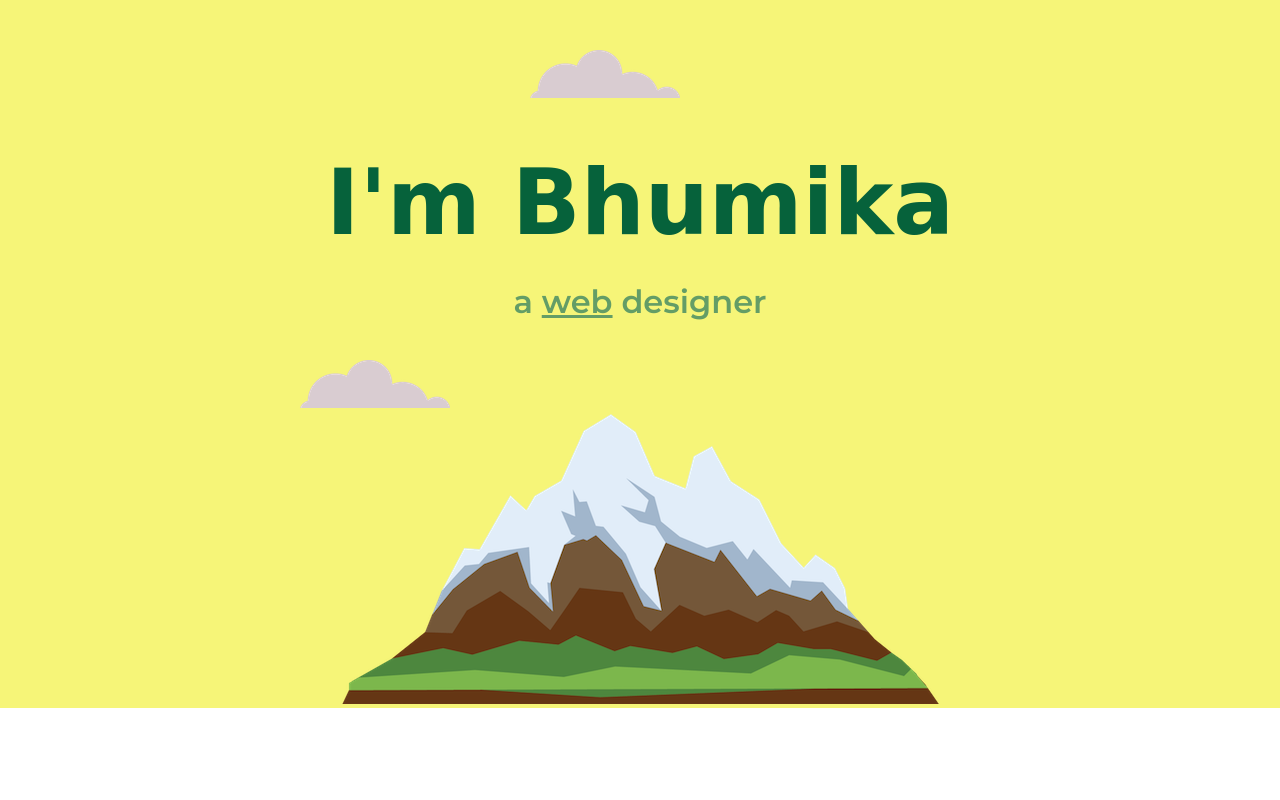
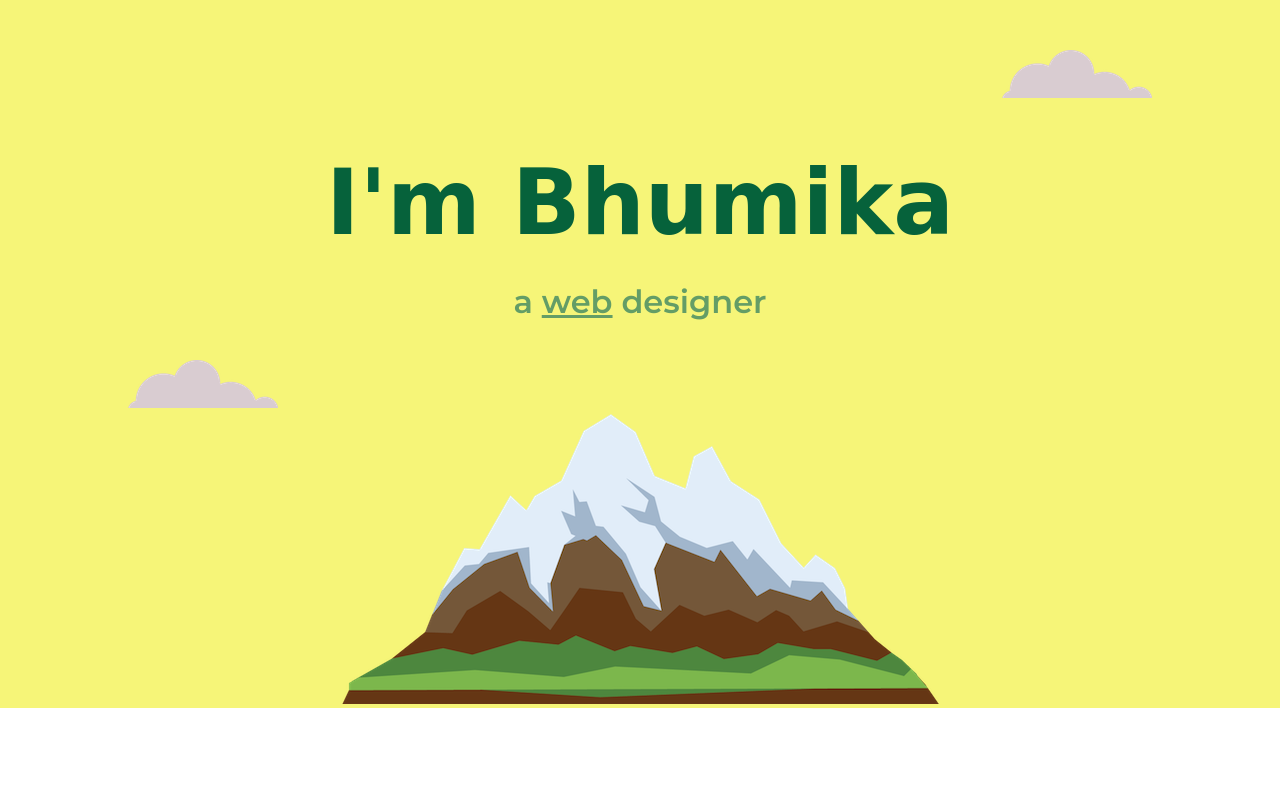
Before and after one commit to BhumikaKharkwal/Learning, a plain HTML site: page index.html in a window 1280 px wide. Shown: the top 800 px of the page. Drawn offline with Linux system fonts and the light colour scheme; a web font is replaced by a local one.

Commit message:
Update styles.css

```diff
--- a/css/styles.css
+++ b/css/styles.css
@@ -81,11 +81,11 @@ padding-top: 100px;
 {
 position:absolute;
 bottom:300px;
-left :300px;
+left :10%;
 }
 .top-cloud{
   position: absolute;
-  right:600px;
+  right:10%;
   top: 50px;
 }
 .bhumi{
```
